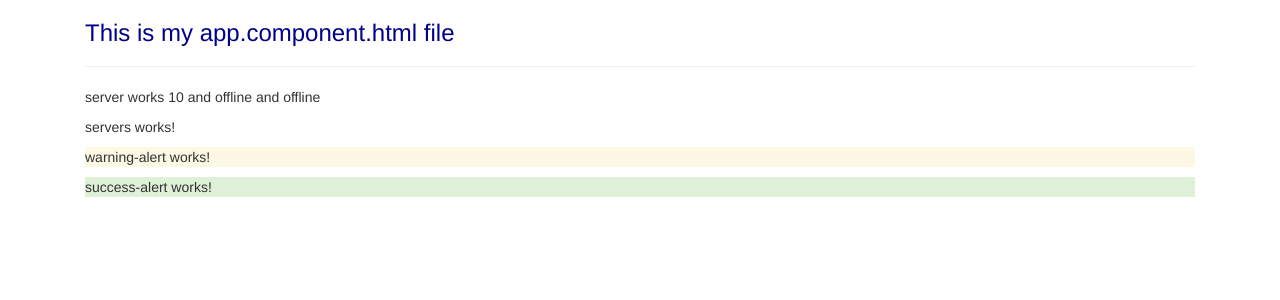
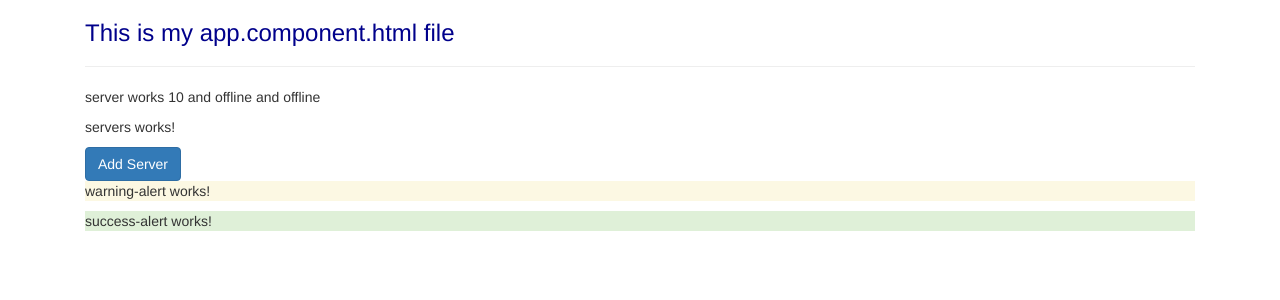
Before and after one commit to viveksoni100/angular_anaconda, an Angular app in the folder my-first-app/: page / in a window 1280 px wide. Shown: the top 300 px of the page. Built offline with nearby package versions, Linux system fonts and the light colour scheme.

Commit message:
property binding learned

```diff
--- a/my-first-app/src/app/servers/servers.component.html
+++ b/my-first-app/src/app/servers/servers.component.html
@@ -1 +1,2 @@
 <p>servers works!</p>
+<button class="btn btn-primary" [disabled]="!allowedNewServer" >Add Server</button>
--- a/my-first-app/src/app/servers/servers.component.ts
+++ b/my-first-app/src/app/servers/servers.component.ts
@@ -8,5 +8,11 @@
   styleUrl: './servers.component.css'
 })
 export class ServersComponent {
+  allowedNewServer = false;
 
+  constructor() {
+    setTimeout(() => {
+      this.allowedNewServer = true;
+    }, 2000);
+  }
 }
```
